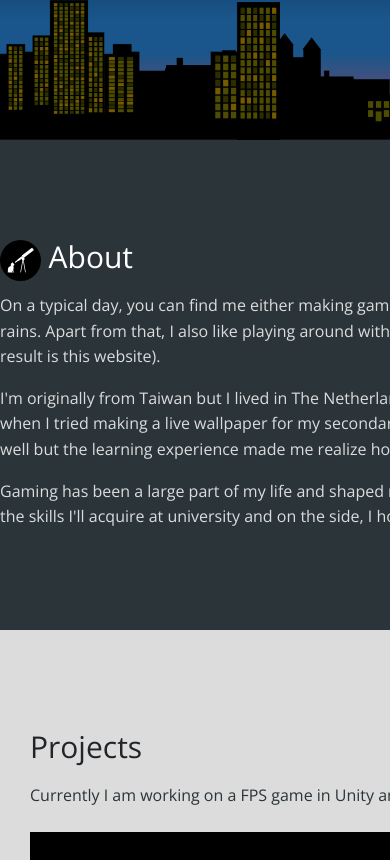
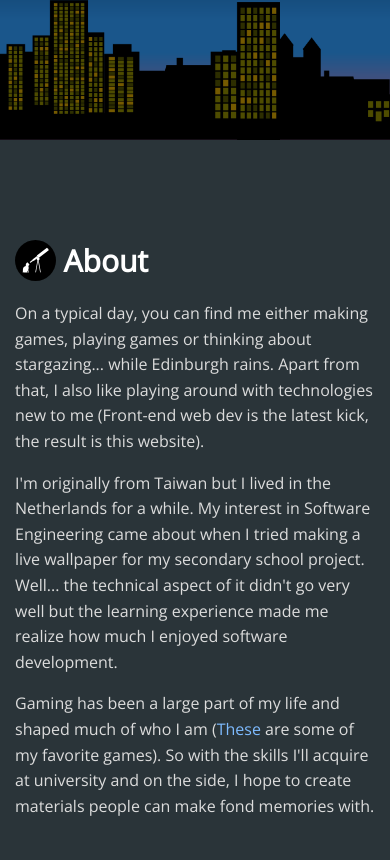
Before and after one commit to uro98/uro98.github.io, a plain HTML site: page index.html in a window 390 px wide. Shown: the part 704-1564 px from the top of the page. Drawn offline with nearby package versions, Linux system fonts and the light colour scheme.

Commit message:
Make about section responsive

```diff
--- a/index.html
+++ b/index.html
@@ -98,7 +98,28 @@
 
     <main class="main">
       <!-- About section -->
-      <div id="about" class="about section">
+      <div class="container-fluid about section" id="about">
+        <div class="row justify-content-center">
+          <div class="col-lg-7 about-text">
+            <img src="assets/img/Catstronomer.svg"/><h2>&nbsp;About</h2>
+            <p>On a typical day, you can find me either making games, playing games or thinking about stargazing... while Edinburgh rains.
+               Apart from that, I also like playing around with technologies new to me (Front-end web dev is the latest kick, the result
+               is this website).</p>
+            <p>I'm originally from Taiwan but I lived in the Netherlands for a while. My interest in Software Engineering came about when I
+              tried making a live wallpaper for my secondary school project. Well... the technical aspect of it didn't go very well but the
+              learning experience made me realize how much I enjoyed software development.</p>
+            <p>Gaming has been a large part of my life and shaped much of who I am (<a onclick="toggleSection('gamesList')">These</a>
+              are some of my favorite games). So with the skills I'll acquire at university and on the side, I hope to create materials
+              people can make fond memories with.</p>
+            <div id="gamesList">
+             <p>Zero Escape Series, The Witcher 3, Dark Souls 3, League of Legends, Layers of Fear, The Wolf Among Us &amp;
+                The Walking Dead</p>
+            </div>
+          </div>
+        </div>
+      </div>
+
+      <!-- <div id="about" class="about section">
         <div class="about-text">
           <img src="assets/img/Catstronomer.svg"/><h2>&nbsp;About</h2>
           <p>On a typical day, you can find me either making games, playing games or thinking about stargazing... while Edinburgh rains.
@@ -115,7 +136,7 @@
                The Walking Dead</p>
           </div>
         </div>
-      </div>
+      </div> -->
 
       <!-- Projects section -->
       <div id="projects" class="projects section">
--- a/style.scss
+++ b/style.scss
@@ -222,7 +222,7 @@ p {
 @media (max-width: 730px) {
   .jumbotron .content {
     h1 {
-      font-size: 60px;
+      font-size: 65px;
     }
 
     p {
@@ -230,7 +230,7 @@ p {
     }
 
     .hobbies {
-      font-size: 12px;
+      font-size: 13px;
       margin-top: 10px;
       margin-bottom: 70px;
     }
@@ -240,25 +240,21 @@ p {
 // About
 .section {
   padding-top: 100px;
+  padding-bottom: 84px;
 }
 
 .about {
   color: #DCDCDC;
-}
-
-#about {
   background-color: #2a3439;
 }
 
 .about-text {
-  width: 880px;
-  margin: 0 auto;
-  padding-bottom: 84px;
-
   h2 {
     margin-top: 0;
     margin-bottom: 20px;
+    padding: 4px 0 4px 0;
     color: #fff;
+    font-weight: bold;
   }
 
   img {
@@ -272,7 +268,7 @@ p {
     line-height: 160%;
 
     a {
-      color: #7ebbff;
+      color: #7ebbff !important;
     }
 
     a:hover {
```
Also changed, not shown: style.min.css.
